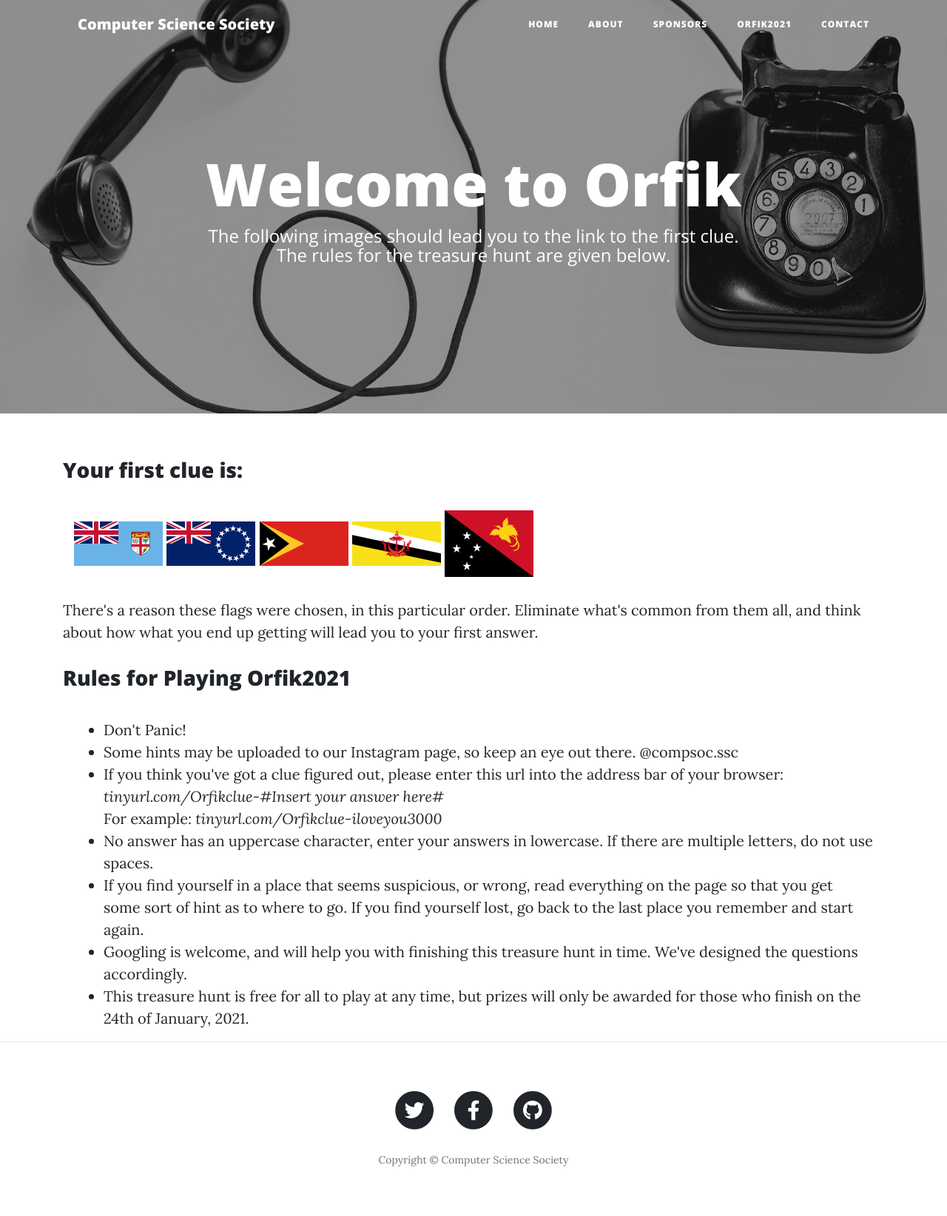
After one commit to hardikphalet/CSSSSC, a Flask app: page /orfik in a window 1280 px wide. The commit adds this page. Shown: the whole page at 74% size. Run offline with Flask 2, Linux system fonts and the light colour scheme; some libraries are stand-ins or nearby versions.

Commit message:
Adds Orfik Content

```diff
--- a/flask_app.py
+++ b/flask_app.py
@@ -119,6 +119,12 @@ def about():
 @app.route("/sponsors")
 def sponsors():
     return render_template('sponsors.html')
+
+# Leads to Orfik section
+@app.route("/orfik")
+def orfik2021():
+    return render_template('orfik.html')
+
 
 # Leads to the contact us page
 @app.route("/contact", methods=['GET', 'POST'])
--- a/templates/layout.html
+++ b/templates/layout.html
@@ -48,6 +48,9 @@ TEMPLATE INHERITANCE -->
           </li>
           <li class="nav-item">
             <a class="nav-link" href="/sponsors">Sponsors</a>
+          </li>
+          <li class="nav-item">
+            <a class="nav-link" href="/orfik">ORFIK2021</a>
           </li>
           <li class="nav-item">
             <a class="nav-link" href="/contact">Contact</a>
--- /dev/null
+++ b/templates/orfik.html
@@ -0,0 +1,46 @@
+{% extends "layout.html" %}
+
+{% block body%}
+  <!-- Page Header -->
+  <header class="masthead mb-0"  style="background-image: url(' {{ url_for('static', filename='img/contact-bg.jpg')}}')">
+    <div class="overlay"></div>
+    <div class="container">
+      <div class="row">
+        <div class="col-lg-8 col-md-10 mx-auto">
+          <div class="page-heading">
+            <h1>Welcome to Orfik</h1>
+            <span class="subheading">The following images should lead you to the link to the first clue. The rules for the treasure hunt are given below.</span>
+          </div>
+        </div>
+      </div>
+    </div>
+  </header>
+  <div class="container">
+      <br><br>
+      <h3>Your first clue is: </h3>
+      <br>
+      <div class="container" style="display: inline;">
+        <img style="width:120px;"src="../static/img/orfikclue1/1.svg" alt="Flag">
+        <img style="width:120px;"src="../static/img/orfikclue1/2.svg" alt="Flag">
+        <img style="width:120px;"src="../static/img/orfikclue1/3.svg" alt="Flag">
+        <img style="width:120px;"src="../static/img/orfikclue1/4.svg" alt="Flag">
+        <img style="width:120px;"src="../static/img/orfikclue1/5.svg" alt="Flag">
+      </div>
+      <p>There's a reason these flags were chosen, in this particular order. Eliminate what's common from them all, and think about how what you end up getting will lead you to your first answer.</p>
+  </div>
+  <div class="container">
+    <h3>Rules for Playing Orfik2021</h3>
+    <br>
+    <div class="container">
+      <ul>
+        <li>Don't Panic!</li>
+        <li>Some hints may be uploaded to our Instagram page, so keep an eye out there. @compsoc.ssc</li>
+        <li>If you think you've got a clue figured out, please enter this url into the address bar of your browser:<br><em>tinyurl.com/Orfikclue-#Insert your answer here#</em><br>For example: <em>tinyurl.com/Orfikclue-iloveyou3000</em></li>
+        <li>No answer has an uppercase character, enter your answers in lowercase. If there are multiple letters, do not use spaces.</li>
+        <li>If you find yourself in a place that seems suspicious, or wrong, read everything on the page so that you get some sort of hint as to where to go. If you find yourself lost, go back to the last place you remember and start again.</li>
+        <li>Googling is welcome, and will help you with finishing this treasure hunt in time. We've designed the questions accordingly. </li>
+        <li>This treasure hunt is free for all to play at any time, but prizes will only be awarded for those who finish on the 24th of January, 2021.</li>
+      </ul>
+    </div>
+</div>
+{% endblock %}
```
Also changed, not shown: templates/about.html (+0 -15 lines), static/img/orfikclue1/1.svg (added), static/img/orfikclue1/2.svg (added), static/img/orfikclue1/3.svg (added), static/img/orfikclue1/4.svg (added), static/img/orfikclue1/5.svg (added).
